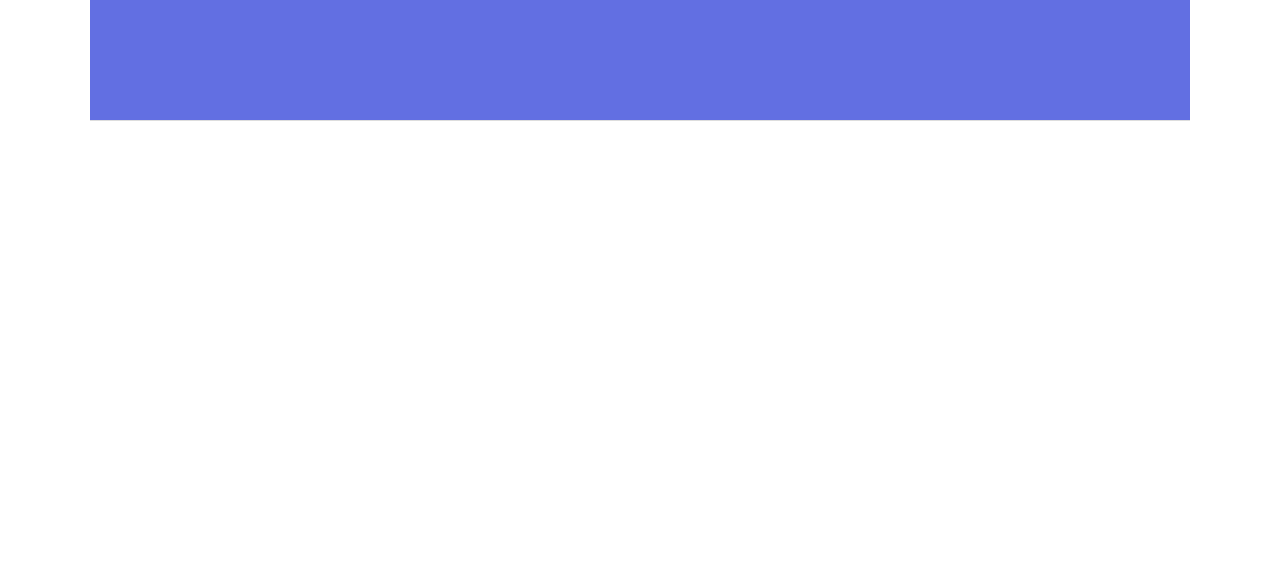
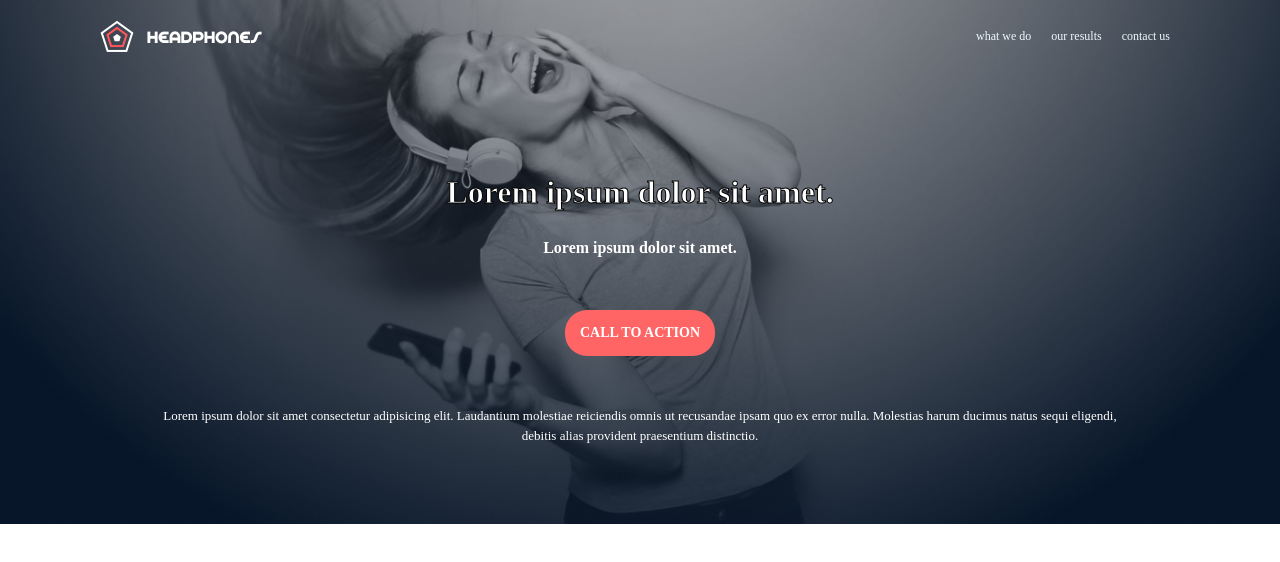
Before and after one commit to memesofting/alx_html_css, a plain HTML site: page headphones/0-index.html in a window 1280 px wide. Drawn offline with Linux system fonts and the light colour scheme.

Commit message:
styling header and hero section

```diff
--- a/headphones/0-index.html
+++ b/headphones/0-index.html
@@ -4,14 +4,32 @@
     <meta charset="UTF-8">
     <meta name="viewport" content="width=device-width, initial-scale=1.0">
     <title>HeadPhones</title>
-    <link rel="stylesheet" href="base.css">
-    <link rel="stylesheet" href="0-styles.css">
+    <link rel="stylesheet" href="./base.css">
+    <link rel="stylesheet" href="./0-styles.css">
 </head>
 <body>
     <header>
-        <nav></nav>
+        <nav>
+            <img class="logo" src="images/logo_headphones.png" alt="" style="margin-right: auto;">
+            <ul>
+                <li><a href="#">what we do</a></li>
+                <li><a href="#">our results</a></li>
+                <li><a href="#">contact us</a></li>
+            </ul>
+        </nav>
     </header>
-    <main></main>
+    <main>
+        <section class="hero">
+            <h1 class="hero-heading">Lorem ipsum dolor sit amet.</h1>
+            <h2>Lorem ipsum dolor sit amet.</h2>
+            <button class="call-to-action">CALL TO ACTION</button>
+            <P>
+                Lorem ipsum dolor sit amet consectetur adipisicing elit.
+                Laudantium molestiae reiciendis omnis ut recusandae ipsam quo ex error nulla.
+                Molestias harum ducimus natus sequi eligendi, debitis alias provident praesentium distinctio.
+            </P>
+        </section>
+    </main>
     <footer></footer>
 </body>
 </html>
--- a/headphones/0-styles.css
+++ b/headphones/0-styles.css
@@ -0,0 +1,104 @@
+* {
+    box-sizing: border-box;
+    font-family: 'Source Sans Pro';
+    /* outline: 1px solid red; */
+}
+
+body {
+    width: 100%;
+    line-height: 1.5;
+    overflow-x: hidden;
+}
+
+header {
+    height: auto;
+    padding: 0;
+    background-color: transparent;
+    color: white;
+    border: none;
+}
+
+nav {
+    width: 100%;
+    display: flex;
+    flex-direction: row;
+    justify-content: space-between;
+    align-items: center;
+    position: absolute;
+    font-size: 12px;
+    height: 32px;
+    margin-top: 20px;
+    margin-bottom: 20px;
+}
+
+.logo {
+    height: 32px;
+    margin-right: auto;
+}
+
+nav img {
+    margin-left: 100px;
+}
+nav ul {
+    display: flex;
+    flex-direction: row;
+    justify-content: center;
+    align-items: center;
+    margin-right: 100px;
+}
+
+nav a {
+    color: aliceblue;
+}
+
+.hero h1 {
+    font-family: 'Source Sans Pro';
+    font-weight: bold;
+    font-size: 32px;
+    /* margin-top: 50px; */
+    -webkit-text-stroke: 1px black;
+    text-align: center;
+}
+
+h2 {
+    font-family: 'Source Sans Pro';
+    font-weight: bold;
+    font-size: 16px;
+    margin: 0;
+    text-align: center;
+}
+
+.hero {
+    width: 100%;
+    display: flex;
+    padding: 0 150px;
+    flex-direction: column;
+    justify-content: center;
+    align-items: center;
+    color: white;
+    background-image: url('/images/headphones_hero_1.jpg');
+    background-size: cover;
+    background-repeat: no-repeat;
+    background-position: center;
+    padding-top: 10%;
+    padding-bottom: 5%;
+}
+
+.call-to-action {
+    background-color: #FF6565;
+    font-size: 14px;
+    font-weight: bold;
+    border: none;
+    border-radius: 22px;
+    margin-top: 50px;
+    margin-bottom: 50px;
+    padding: 15px;
+    color: #FFFFFF;
+
+}
+
+.hero p {
+    font-size: small;
+    font-weight: lighter;
+    text-align: center;
+}
--- /dev/null
+++ b/headphones/style.css
@@ -0,0 +1,56 @@
+* {
+    box-sizing: border-box;
+    /* outline: 1px solid red; */
+}
+
+body {
+    width: 100%;
+    overflow-x: hidden;
+}
+
+header {
+    height: auto;
+    width: 100%;
+    /* padding: 0; */
+    background-color: transparent;
+    color: white;
+    border: none;
+}
+
+nav {
+    display: flex;
+    width: 100%;
+    margin: 25px 0;
+    /* justify-content: space-between; */
+    position: absolute;
+}
+
+nav ul {
+    display: flex;
+    flex-direction: row;
+    /* margin: 0 200px; */
+    justify-content: space-between;
+    align-items: center;
+}
+nav a {
+    font-size: 12px;
+    color: white;
+}
+
+/* Hero section */
+
+.hero {
+    width: 100%;
+    display: flex;
+    /* padding: 0 200px; */
+    flex-direction: column;
+    justify-content: center;
+    align-items: center;
+    color: white;
+    background-image: url(/images/headphones_hero_1.jpg);
+    background-size: cover;
+    background-repeat: no-repeat;
+    background-position: center;
+    padding-top: 10%;
+    padding-bottom: 5%;
+}
```
